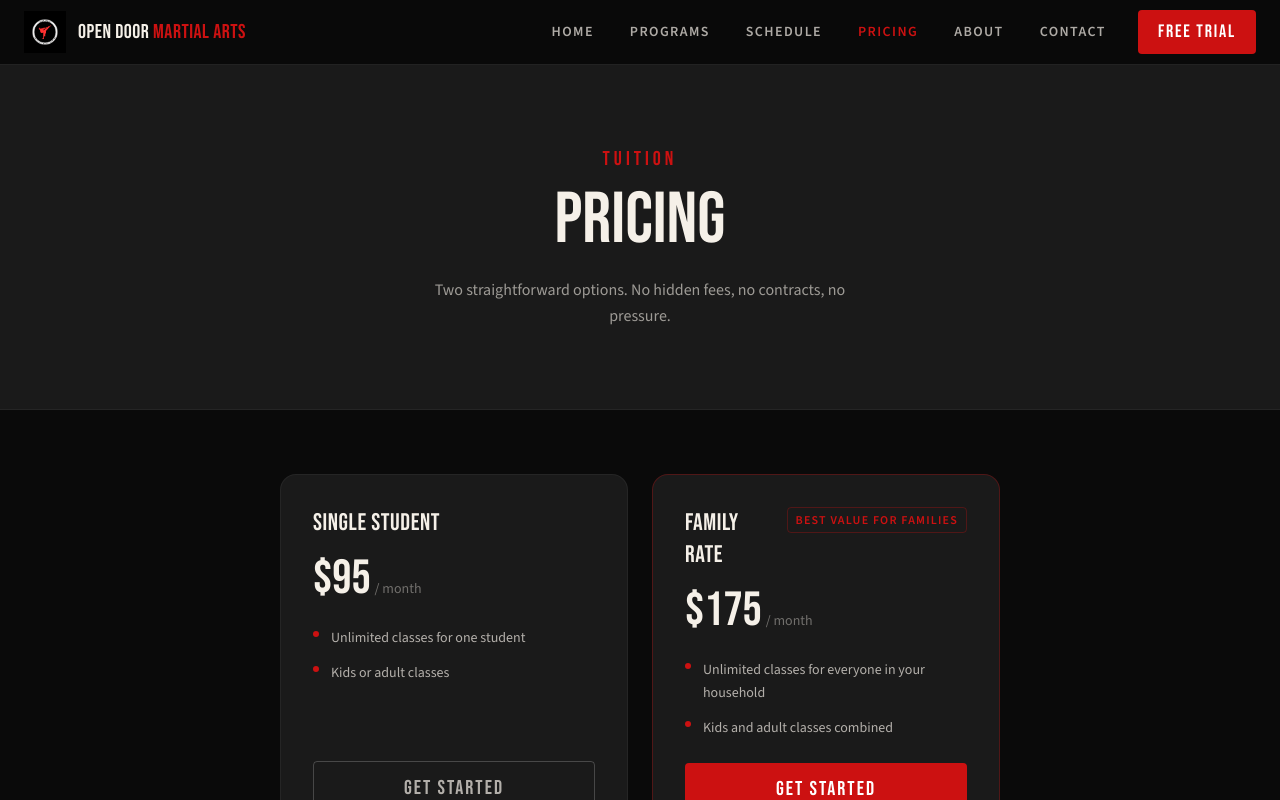
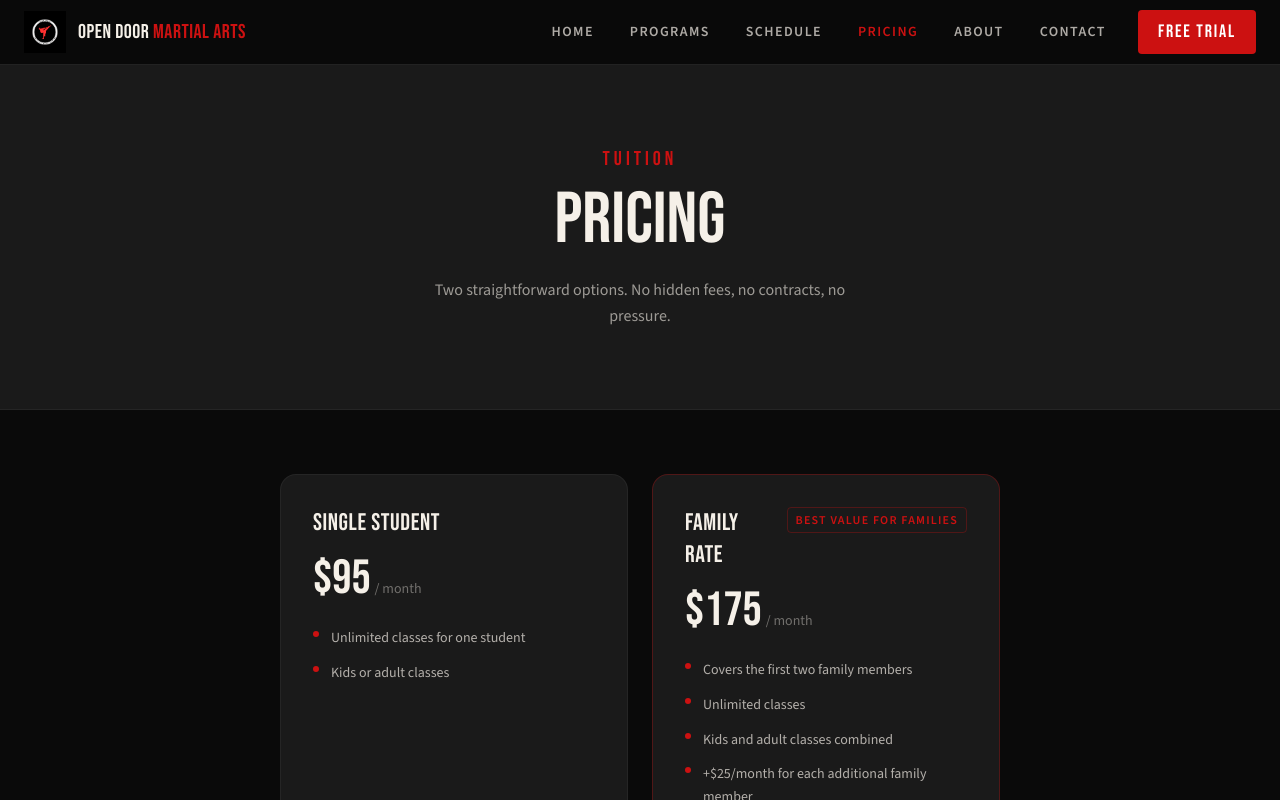
Before and after one commit to rebarlas2534-ship-it/open-door-martial-arts, a Next.js app: page /pricing in a window 1280 px wide. Shown: the top 800 px of the page. Built offline with nearby package versions, Linux system fonts and the light colour scheme.

Commit message:
Update Family Rate pricing details
Clarify that the $175/month Family Rate covers the first two family
members, with a $25/month add-on per additional member.

Co-Authored-By: Claude Sonnet 5 <noreply@anthropic.com>

```diff
--- a/src/app/pricing/page.tsx
+++ b/src/app/pricing/page.tsx
@@ -22,8 +22,10 @@ const plans = [
     price: "$175",
     period: "/ month",
     includes: [
-      "Unlimited classes for everyone in your household",
+      "Covers the first two family members",
+      "Unlimited classes",
       "Kids and adult classes combined",
+      "+$25/month for each additional family member",
     ],
     highlight: true,
     note: "Best value for families",
```
